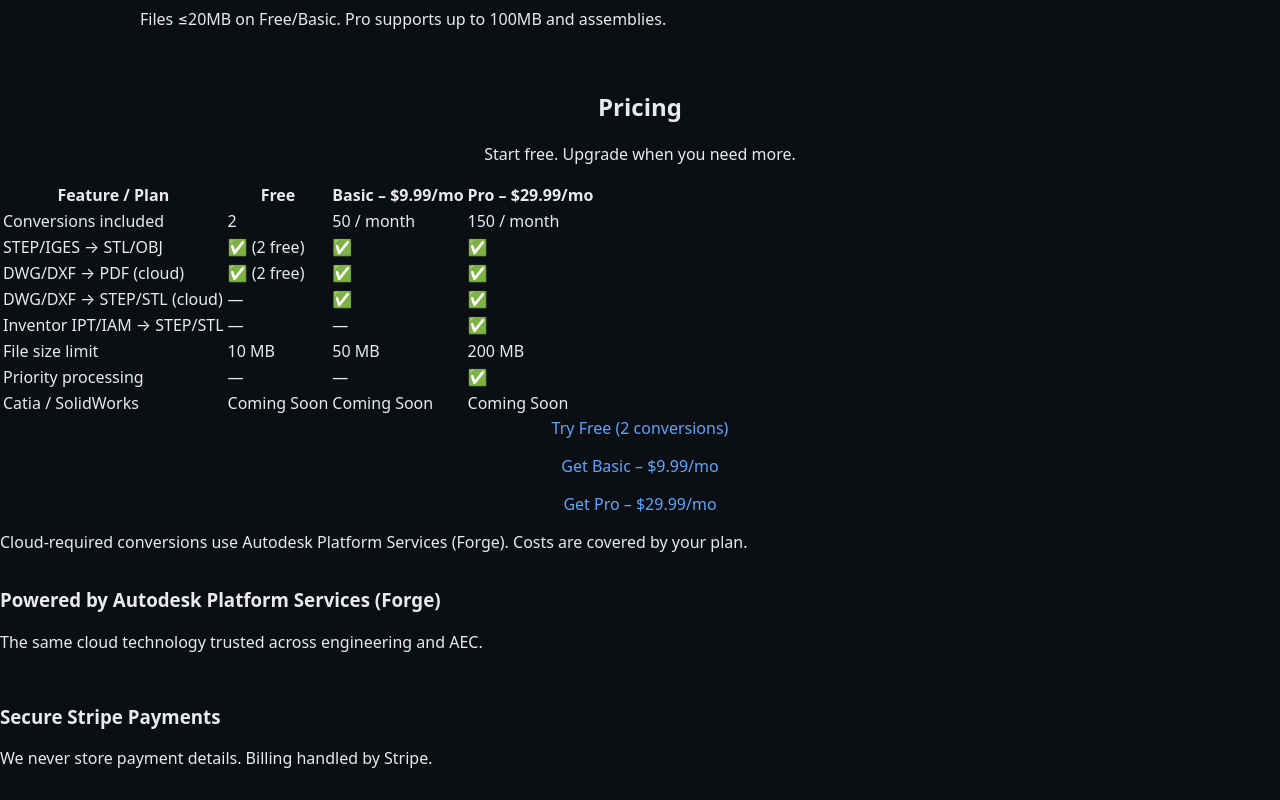
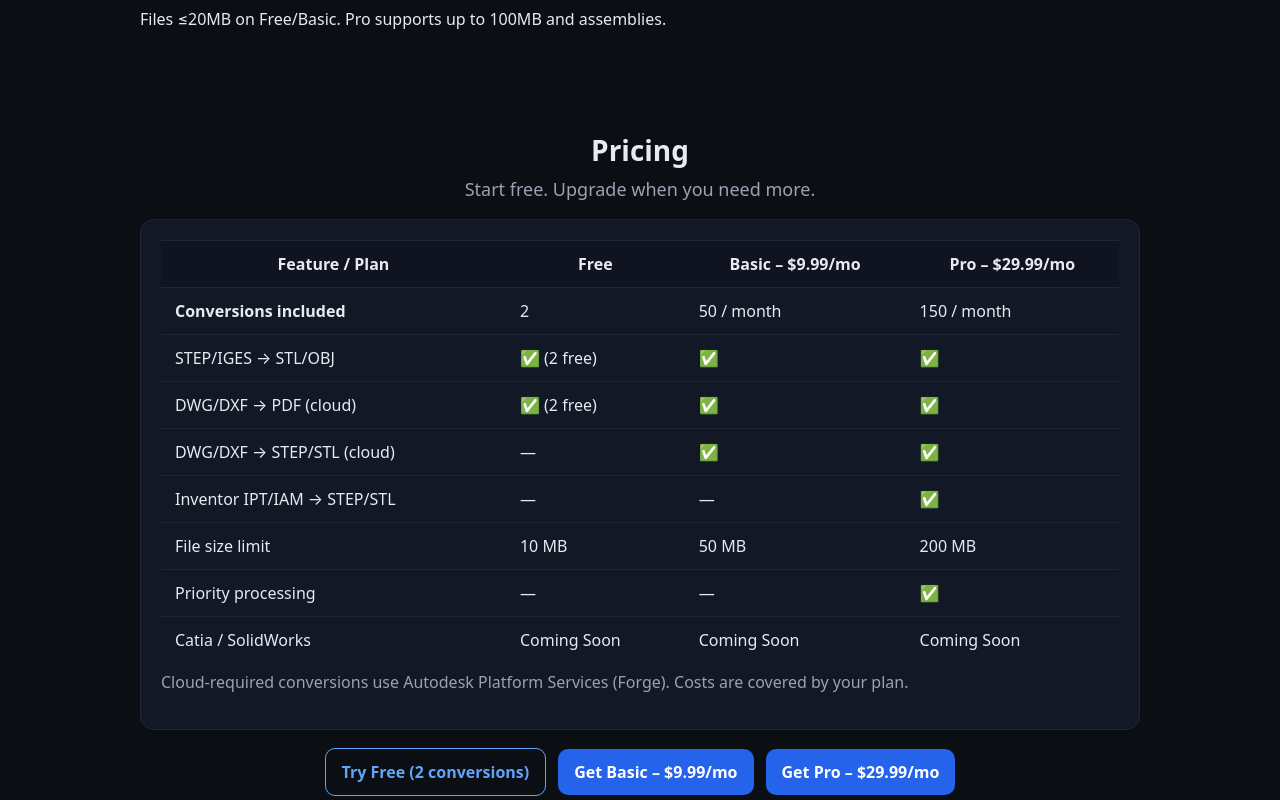
Before and after one commit to CataCB7/cadconverts, a Next.js app: page / in a window 1280 px wide. Shown: the part 1200-2000 px from the top of the page. Built offline with nearby package versions, Linux system fonts and the light colour scheme; no server answers.

Commit message:
Update Pricing

```diff
--- a/components/Pricing.jsx
+++ b/components/Pricing.jsx
@@ -10,52 +10,49 @@
 
 export default function Pricing() {
   return (
-    <section id="pricing" className="max-w-5xl mx-auto px-6 py-14">
-      <h2 className="text-3xl font-bold text-center">Pricing</h2>
-      <p className="text-center text-gray-600 mt-2">Start free. Upgrade when you need more.</p>
+    <section id="pricing" className="section">
+      <div className="container">
+        <h2 className="h1" style={{fontSize:28, textAlign:'center'}}>Pricing</h2>
+        <p className="lead" style={{textAlign:'center'}}>Start free. Upgrade when you need more.</p>
 
-      <div className="overflow-x-auto mt-8 rounded-2xl border">
-        <table className="w-full text-left">
-          <thead className="bg-gray-50">
+        <div className="card" style={{marginTop:18}}>
+          <table className="table">
+            <thead>
               <tr>
-              <th className="p-4">Feature / Plan</th>
-              <th className="p-4">Free</th>
-              <th className="p-4">Basic – $9.99/mo</th>
-              <th className="p-4">Pro – $29.99/mo</th>
+                <th>Feature / Plan</th>
+                <th>Free</th>
+                <th>Basic – $9.99/mo</th>
+                <th>Pro – $29.99/mo</th>
               </tr>
             </thead>
             <tbody>
-            <tr className="border-t">
-              <td className="p-4 font-medium">Conversions included</td>
-              <td className="p-4">2</td>
-              <td className="p-4">50 / month</td>
-              <td className="p-4">150 / month</td>
+              <tr>
+                <td><b>Conversions included</b></td>
+                <td>2</td>
+                <td>50 / month</td>
+                <td>150 / month</td>
               </tr>
               {features.map((f) => (
-              <tr key={f.label} className="border-t">
-                <td className="p-4">{f.label}</td>
-                <td className="p-4">{f.free}</td>
-                <td className="p-4">{f.basic}</td>
-                <td className="p-4">{f.pro}</td>
+                <tr key={f.label}>
+                  <td>{f.label}</td>
+                  <td>{f.free}</td>
+                  <td>{f.basic}</td>
+                  <td>{f.pro}</td>
                 </tr>
               ))}
             </tbody>
           </table>
+          <p className="muted" style={{color:'var(--muted)', marginTop:8}}>
+            Cloud-required conversions use Autodesk Platform Services (Forge). Costs are covered by your plan.
+          </p>
         </div>
 
-      <div className="mt-6 grid md:grid-cols-3 gap-4">
-        <a href="#try" className="px-5 py-3 rounded-xl border text-center">Try Free (2 conversions)</a>
-        <a href="https://buy.stripe.com/YOUR_BASIC_PAYMENT_LINK" className="px-5 py-3 rounded-xl bg-black text-white text-center">
-          Get Basic – $9.99/mo
-        </a>
-        <a href="https://buy.stripe.com/YOUR_PRO_PAYMENT_LINK" className="px-5 py-3 rounded-xl bg-black text-white text-center">
-          Get Pro – $29.99/mo
-        </a>
+        <div className="row">
+          <a href="#try" className="btn ghost">Try Free (2 conversions)</a>
+          <a href="https://buy.stripe.com/YOUR_BASIC_PAYMENT_LINK" className="btn">Get Basic – $9.99/mo</a>
+          <a href="https://buy.stripe.com/YOUR_PRO_PAYMENT_LINK" className="btn">Get Pro – $29.99/mo</a>
         </div>
-
-      <p className="text-xs text-gray-500 mt-4">
-        Cloud-required conversions use Autodesk Platform Services (Forge). Costs are covered by your plan.
-      </p>
+      </div>
     </section>
   );
 }
```
Lines whose indentation alone changed are shown as unchanged.
